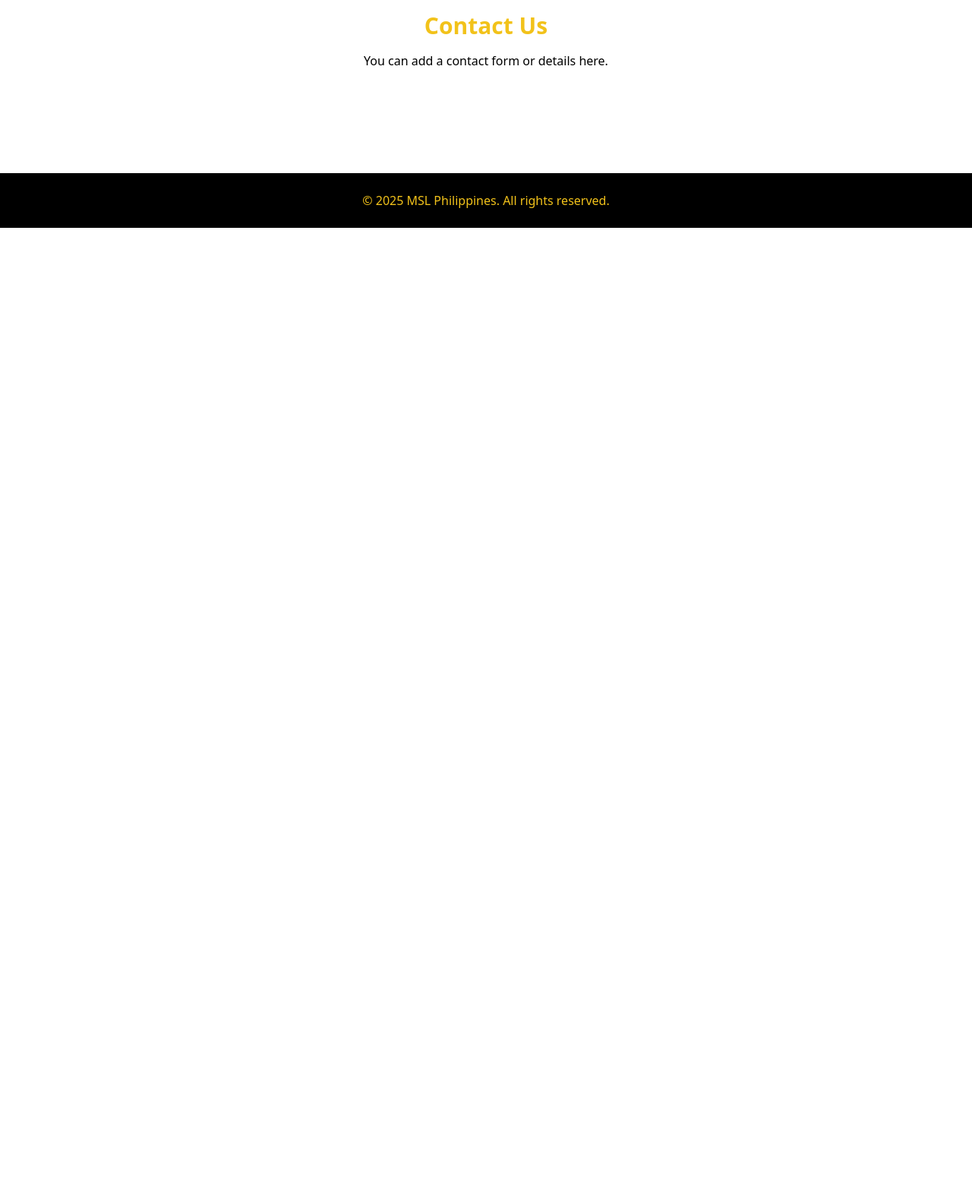
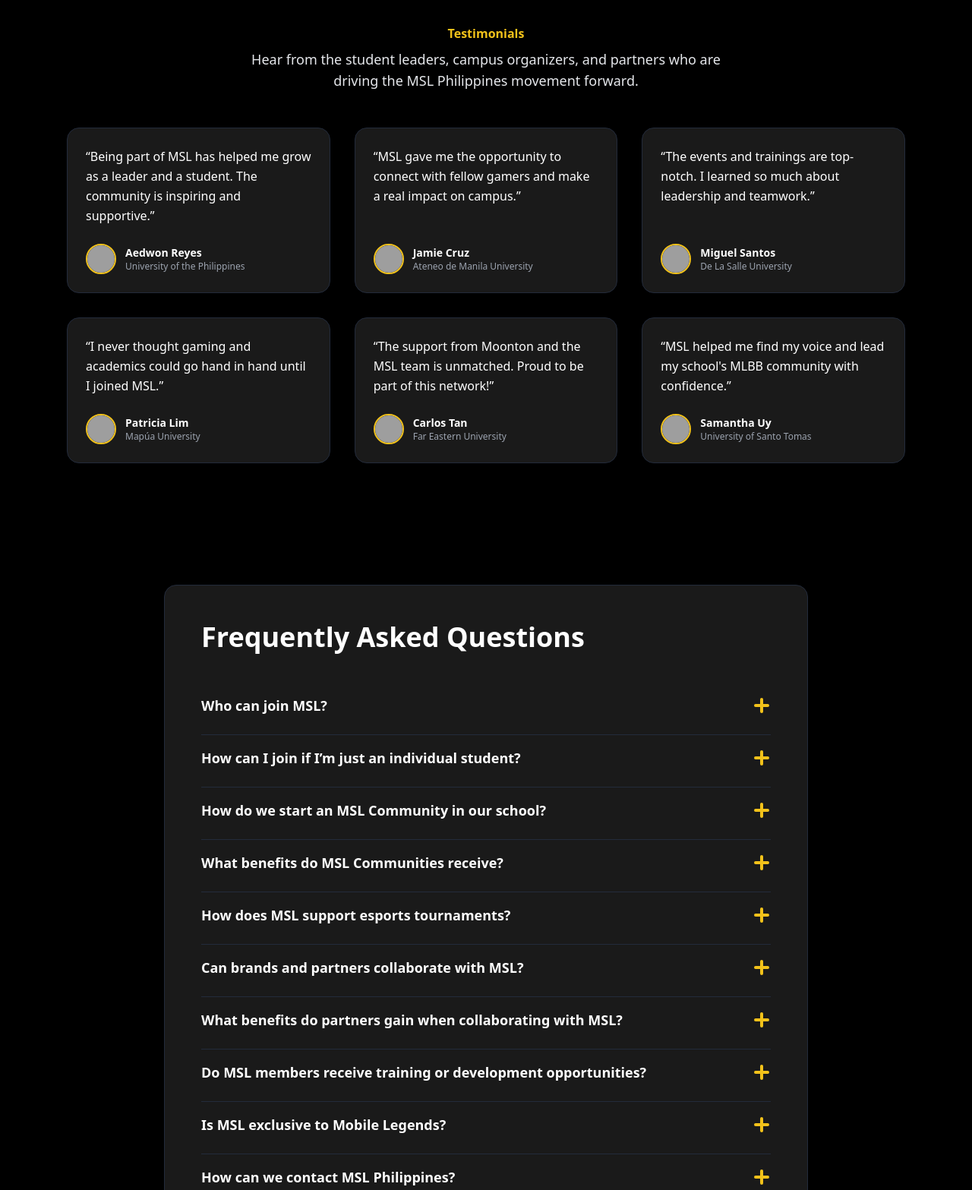
Before and after one commit to Aedwon/msl-mock-website, a website with bundled scripts: page public/index.html in a window 1280 px wide. Shown: the part 2344-3911 px from the top of the page at 76% size. Before the commit the page ends 2644 px from the top, so only its background shows below. Built offline with nearby package versions, Linux system fonts and the light colour scheme; grey boxes are pictures that could not be loaded.

Commit message:
added FAQs, unpolished animations with + -

```diff
--- a/public/index.html
+++ b/public/index.html
@@ -3,8 +3,17 @@
 <head>
     <meta charset="UTF-8">
     <meta name="viewport" content="width=device-width, initial-scale=1.0">
-    <title>My Website</title>
+    <title>MSL Philippines</title>
     <link rel="stylesheet" href="assets/styles.css">
+
+    <!-- Favicon and App Icons -->
+    <link rel="apple-touch-icon" sizes="180x180" href="favicons/apple-touch-icon.png">
+    <link rel="icon" type="image/png" sizes="32x32" href="favicons/favicon-32x32.png">
+    <link rel="icon" type="image/png" sizes="16x16" href="favicons/favicon-16x16.png">
+    <link rel="manifest" href="favicons/site.webmanifest">
+    <link rel="shortcut icon" href="favicons/favicon.ico">
+    <meta name="msapplication-TileColor" content="#F2C21A">
+    <meta name="theme-color" content="#F2C21A">
 </head>
 <body>
     <div id="app"></div>
--- a/src/assets/styles.css
+++ b/src/assets/styles.css
@@ -1,3 +1,27 @@
+/* FAQ Accordion Plus/Minus Animation */
+.faq-plus-vert,
+.faq-plus-horiz {
+    transition: transform 0.3s cubic-bezier(.4,0,.2,1), background 0.3s;
+}
+
+.faq-item button[aria-expanded="true"] .faq-plus-vert {
+    transform: rotate(90deg) scaleX(0);
+}
+
+.faq-item button[aria-expanded="true"] .faq-plus-horiz {
+    transform: rotate(90deg);
+    background-color: #F2C21A;
+}
+.faq-item button[aria-expanded="false"] .faq-plus-vert {
+    transform: rotate(0deg) scaleX(1);
+}
+.faq-item button[aria-expanded="false"] .faq-plus-horiz {
+    transform: rotate(0deg);
+    background-color: #F2C21A;
+}
+.faq-answer.open {
+    overflow: visible;
+}
 body {
     margin: 0;
     font-family: Arial, sans-serif;
--- /dev/null
+++ b/src/components/FAQs.js
@@ -0,0 +1,77 @@
+export default function FAQs() {
+  const faqs = [
+    {
+      q: "Who can join MSL?",
+      a: "Any student, campus esports organization, or recognized school-based group with a passion for Mobile Legends and esports development can be part of MSL."
+    },
+    {
+      q: "How can I join if I’m just an individual student?",
+      a: `You can become a founder or part of your school’s MSL Community or connect with us directly to explore content opportunities. <a href="#" class="text-[#F2C21A] font-semibold">Learn More</a>`
+    },
+    {
+      q: "How do we start an MSL Community in our school?",
+      a: "Apply through the Campus Department’s onboarding process. Once recognized, you or your team will receive support, resources, and opportunities to run esports initiatives on campus."
+    },
+    {
+      q: "What benefits do MSL Communities receive?",
+      a: "MSL Communities gain official recognition, event support, training, creative resources, and the chance to participate in nationwide campaigns and tournaments."
+    },
+    {
+      q: "How does MSL support esports tournaments?",
+      a: "We support both campus-only tournaments and inter-school competitions by providing visibility, resources, and partnership opportunities for recognized communities."
+    },
+    {
+      q: "Can brands and partners collaborate with MSL?",
+      a: "Absolutely. The Partnerships Department works with organizations, brands, and sponsors to fuel student-led events, campaigns, and national activations."
+    },
+    {
+      q: "What benefits do partners gain when collaborating with MSL?",
+      a: "Partners receive campus exposure, access to student-led events, opportunities for co-branded campaigns, and reporting that tracks engagement and impact."
+    },
+    {
+      q: "Do MSL members receive training or development opportunities?",
+      a: "Yes — we offer workshops, seminars, and mentorship programs designed to build leadership, organizational, and esports-related skills."
+    },
+    {
+      q: "Is MSL exclusive to Mobile Legends?",
+      a: "Yes — we are powered by Moonton and are focused on growing the Mobile Legends: Bang Bang collegiate esports ecosystem nationwide."
+    },
+    {
+      q: "How can we contact MSL Philippines?",
+      a: "You can reach us through our official channels on Facebook, Discord, or via our email contact@moontonslph.org"
+    }
+  ];
+
+  return `
+    <section class="py-20 bg-black" id="faqs">
+      <div class="max-w-4xl mx-auto px-6">
+        <div class="bg-[#1A1A1A] rounded-2xl border border-[#232B3B] p-8 md:p-12">
+          <h2 class="text-3xl md:text-4xl font-bold text-white mb-10">Frequently Asked Questions</h2>
+          <div class="divide-y divide-[#232B3B]" id="faq-list">
+            ${faqs.map((faq, i) => `
+              <div class="faq-item py-4">
+                <button type="button"
+                  class="w-full flex items-center justify-between text-left focus:outline-none group"
+                  aria-expanded="false"
+                  data-faq-index="${i}"
+                >
+                  <span class="text-white font-semibold text-base md:text-lg">${faq.q}</span>
+                  <span class="ml-4 flex items-center justify-center">
+                    <span class="relative w-6 h-6 inline-block">
+                      <span class="faq-plus-vert absolute left-1/2 top-1/2 w-1 h-5 bg-[#F2C21A] rounded transition-transform duration-300 -translate-x-1/2 -translate-y-1/2"></span>
+                      <span class="faq-plus-horiz absolute left-1/2 top-1/2 h-1 w-5 bg-[#F2C21A] rounded transition-all duration-300 -translate-x-1/2 -translate-y-1/2"></span>
+                    </span>
+                  </span>
+                </button>
+                <div class="faq-answer max-h-0 overflow-hidden transition-all duration-500 text-gray-300 text-sm md:text-base mt-2"
+                  style="will-change: max-height;">
+                  <div class="pb-4">${faq.a}</div>
+                </div>
+              </div>
+            `).join('')}
+          </div>
+        </div>
+      </div>
+    </section>
+  `;
+}
--- /dev/null
+++ b/src/components/Testimonials.js
@@ -0,0 +1,68 @@
+export default function Testimonials() {
+  // Example testimonials; add/edit as needed
+  const testimonials = [
+    {
+      quote: "Being part of MSL has helped me grow as a leader and a student. The community is inspiring and supportive.",
+      img: "https://randomuser.me/api/portraits/men/32.jpg",
+      name: "Aedwon Reyes",
+      school: "University of the Philippines"
+    },
+    {
+      quote: "MSL gave me the opportunity to connect with fellow gamers and make a real impact on campus.",
+      img: "https://randomuser.me/api/portraits/women/44.jpg",
+      name: "Jamie Cruz",
+      school: "Ateneo de Manila University"
+    },
+    {
+      quote: "The events and trainings are top-notch. I learned so much about leadership and teamwork.",
+      img: "https://randomuser.me/api/portraits/men/65.jpg",
+      name: "Miguel Santos",
+      school: "De La Salle University"
+    },
+    {
+      quote: "I never thought gaming and academics could go hand in hand until I joined MSL.",
+      img: "https://randomuser.me/api/portraits/women/68.jpg",
+      name: "Patricia Lim",
+      school: "Mapúa University"
+    },
+    {
+      quote: "The support from Moonton and the MSL team is unmatched. Proud to be part of this network!",
+      img: "https://randomuser.me/api/portraits/men/77.jpg",
+      name: "Carlos Tan",
+      school: "Far Eastern University"
+    },
+    {
+      quote: "MSL helped me find my voice and lead my school's MLBB community with confidence.",
+      img: "https://randomuser.me/api/portraits/women/12.jpg",
+      name: "Samantha Uy",
+      school: "University of Santo Tomas"
+    }
+  ];
+
+  return `
+    <section class="py-20 bg-black" id="testimonials">
+      <div class="max-w-6xl mx-auto px-6">
+        <div class="text-center mb-12">
+          <p class="text-brand font-semibold mb-2">Testimonials</p>
+          <p class="text-lg text-gray-200 max-w-2xl mx-auto">
+            Hear from the student leaders, campus organizers, and partners who are driving the MSL Philippines movement forward.
+          </p>
+        </div>
+        <div class="grid gap-8 md:grid-cols-3 sm:grid-cols-2">
+          ${testimonials.map(t => `
+            <div class="bg-[#1A1A1A] rounded-2xl p-6 flex flex-col h-full border border-[#232B3B]">
+              <p class="text-white text-base mb-6 flex-1 leading-relaxed">“${t.quote}”</p>
+              <div class="flex items-center gap-3 mt-auto">
+                <img src="${t.img}" alt="${t.name}" class="w-10 h-10 rounded-full object-cover border-2 border-[#F2C21A]" />
+                <div>
+                  <div class="text-white font-semibold text-sm">${t.name}</div>
+                  <div class="text-gray-400 text-xs">${t.school}</div>
+                </div>
+              </div>
+            </div>
+          `).join('')}
+        </div>
+      </div>
+    </section>
+  `;
+}
--- /dev/null
+++ b/src/hooks/useFaqAccordion.js
@@ -0,0 +1,26 @@
+export default function useFaqAccordion() {
+  const faqList = document.getElementById('faq-list');
+  if (!faqList) return;
+
+  faqList.querySelectorAll('.faq-item button').forEach(btn => {
+    btn.addEventListener('click', function () {
+      const parent = btn.closest('.faq-item');
+      const answer = parent.querySelector('.faq-answer');
+      const expanded = btn.getAttribute('aria-expanded') === 'true';
+
+      // Close all
+      faqList.querySelectorAll('.faq-item button').forEach(b => b.setAttribute('aria-expanded', 'false'));
+      faqList.querySelectorAll('.faq-answer').forEach(a => {
+        a.style.maxHeight = null;
+        a.classList.remove('open');
+      });
+
+      // Open this one if not already open
+      if (!expanded) {
+        btn.setAttribute('aria-expanded', 'true');
+        answer.style.maxHeight = answer.scrollHeight + 'px';
+        answer.classList.add('open');
+      }
+    });
+  });
+}
--- a/src/main.js
+++ b/src/main.js
@@ -1,22 +1,24 @@
+
 import Navbar from './components/Navbar.js';
 import Hero from './components/Hero.js';
 import About, { runAboutCountUp } from './components/About.js';
 import Programs from './components/Programs.js';
 import Footer from './components/Footer.js';
+import Testimonials from './components/Testimonials.js';
+import FAQs from './components/FAQs.js';
+import useFaqAccordion from './hooks/useFaqAccordion.js';
 
 document.getElementById('app').innerHTML = `
-        ${Navbar()}
-        ${Hero()}
-        ${About()}
-        ${Programs()}
-        <section id="contact" class="py-16 bg-white text-center">
-                <div class="container mx-auto px-4">
-                        <h2 class="text-3xl font-bold mb-4 text-brand">Contact Us</h2>
-                        <p class="mb-6 text-black">You can add a contact form or details here.</p>
-                </div>
-        </section>
-        ${Footer()}
+    ${Navbar()}
+    ${Hero()}
+    ${About()}
+    ${Programs()}
+    ${Testimonials()}
+    ${FAQs()}
+    ${Footer()}
 `;
+// Initialize FAQ accordion logic after DOM is updated
+useFaqAccordion();
 
 // --- Desktop Dropdowns ---
 const dropdowns = [
```
Also changed, not shown: public/assets/styles.css.
